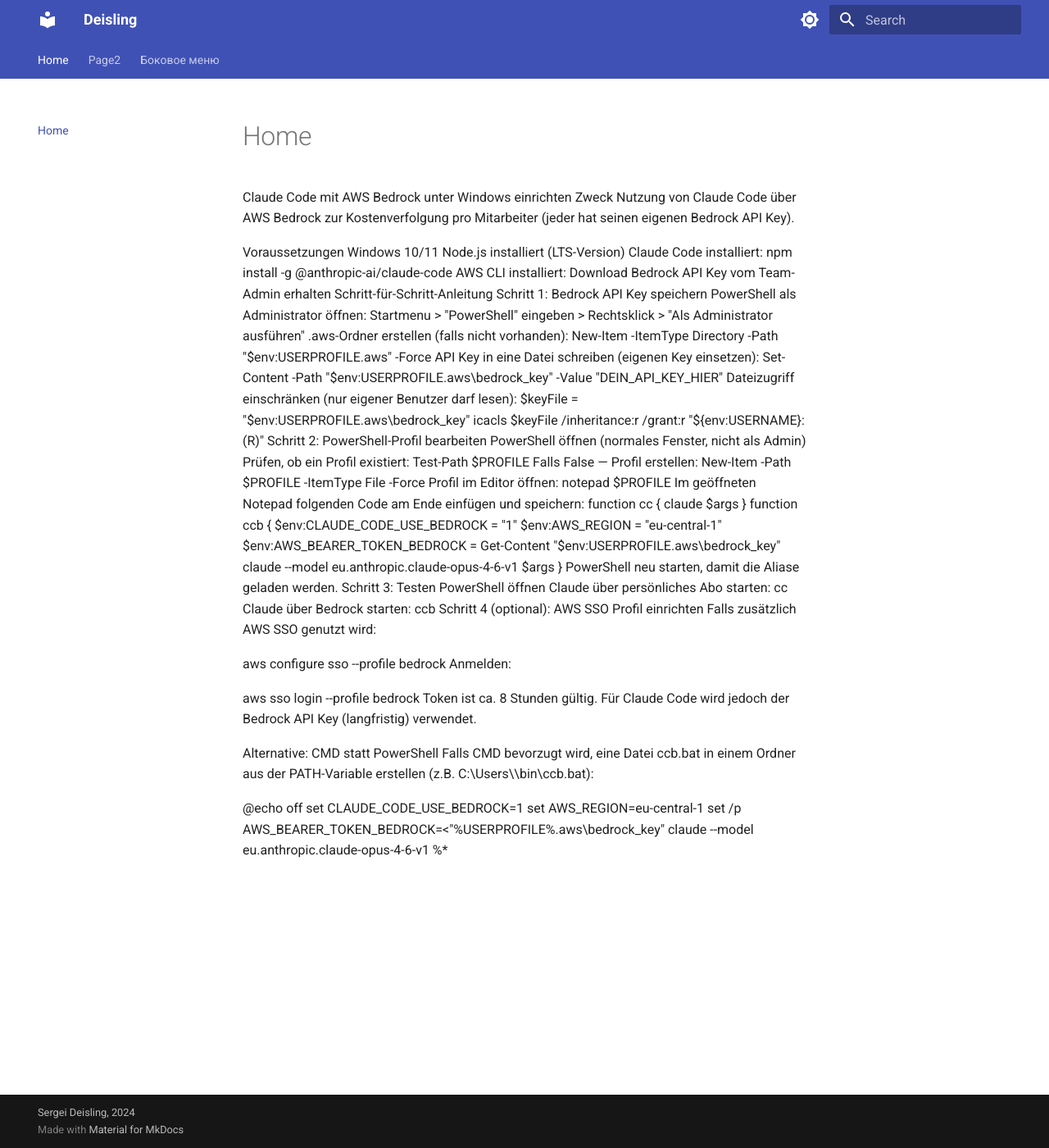
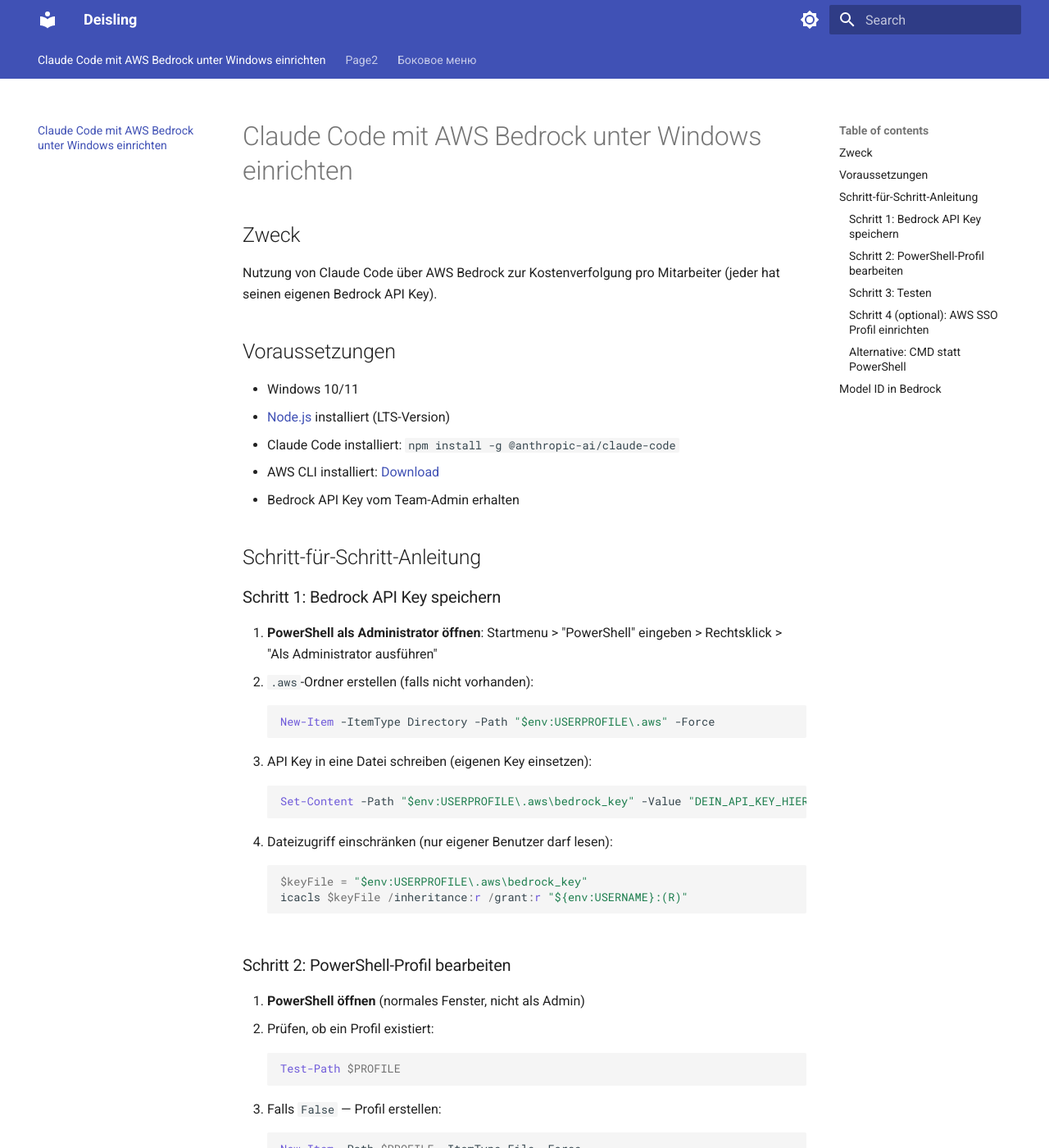
Before and after one commit to Deisling/mcdocs, an MkDocs documentation site: the page built from docs/index.md, in a window 1280 px wide and 1400 px high. Shown: the whole window at 82% size. Built offline with MkDocs 1.6.1 and Material for MkDocs 9.7.7, drawn with Linux system fonts in a browser that asks for light colours; some of the changed lines change nothing that is shown; some of the changed text lies outside the part shown.

Commit message:
Update setup instructions for Claude Code with AWS Bedrock

````diff
--- a/docs/index.md
+++ b/docs/index.md
@@ -1,60 +1,110 @@
-Claude Code mit AWS Bedrock unter Windows einrichten
-Zweck
+---
+date: 2026-03-18
+tags: [claude, aws, bedrock, setup, windows]
+---
+
+# Claude Code mit AWS Bedrock unter Windows einrichten
+
+## Zweck
+
 Nutzung von Claude Code über AWS Bedrock zur Kostenverfolgung pro Mitarbeiter (jeder hat seinen eigenen Bedrock API Key).
 
-Voraussetzungen
-Windows 10/11
-Node.js installiert (LTS-Version)
-Claude Code installiert: npm install -g @anthropic-ai/claude-code
-AWS CLI installiert: Download
-Bedrock API Key vom Team-Admin erhalten
-Schritt-für-Schritt-Anleitung
-Schritt 1: Bedrock API Key speichern
-PowerShell als Administrator öffnen: Startmenu > "PowerShell" eingeben > Rechtsklick > "Als Administrator ausführen"
-.aws-Ordner erstellen (falls nicht vorhanden):
-New-Item -ItemType Directory -Path "$env:USERPROFILE\.aws" -Force
-API Key in eine Datei schreiben (eigenen Key einsetzen):
-Set-Content -Path "$env:USERPROFILE\.aws\bedrock_key" -Value "DEIN_API_KEY_HIER"
-Dateizugriff einschränken (nur eigener Benutzer darf lesen):
-$keyFile = "$env:USERPROFILE\.aws\bedrock_key"
-icacls $keyFile /inheritance:r /grant:r "${env:USERNAME}:(R)"
-Schritt 2: PowerShell-Profil bearbeiten
-PowerShell öffnen (normales Fenster, nicht als Admin)
-Prüfen, ob ein Profil existiert:
-Test-Path $PROFILE
-Falls False — Profil erstellen:
-New-Item -Path $PROFILE -ItemType File -Force
-Profil im Editor öffnen:
-notepad $PROFILE
-Im geöffneten Notepad folgenden Code am Ende einfügen und speichern:
-function cc { claude $args }
-function ccb {
-    $env:CLAUDE_CODE_USE_BEDROCK = "1"
-    $env:AWS_REGION = "eu-central-1"
-    $env:AWS_BEARER_TOKEN_BEDROCK = Get-Content "$env:USERPROFILE\.aws\bedrock_key"
-    claude --model eu.anthropic.claude-opus-4-6-v1 $args
-}
-PowerShell neu starten, damit die Aliase geladen werden.
-Schritt 3: Testen
-PowerShell öffnen
-Claude über persönliches Abo starten:
-cc
-Claude über Bedrock starten:
-ccb
-Schritt 4 (optional): AWS SSO Profil einrichten
+## Voraussetzungen
+
+- Windows 10/11
+- [Node.js](https://nodejs.org/) installiert (LTS-Version)
+- Claude Code installiert: `npm install -g @anthropic-ai/claude-code`
+- AWS CLI installiert: [Download](https://aws.amazon.com/cli/)
+- Bedrock API Key vom Team-Admin erhalten
+
+## Schritt-für-Schritt-Anleitung
+
+### Schritt 1: Bedrock API Key speichern
+
+1. **PowerShell als Administrator öffnen**: Startmenu > "PowerShell" eingeben > Rechtsklick > "Als Administrator ausführen"
+2. `.aws`-Ordner erstellen (falls nicht vorhanden):
+   ```powershell
+   New-Item -ItemType Directory -Path "$env:USERPROFILE\.aws" -Force
+   ```
+3. API Key in eine Datei schreiben (eigenen Key einsetzen):
+   ```powershell
+   Set-Content -Path "$env:USERPROFILE\.aws\bedrock_key" -Value "DEIN_API_KEY_HIER"
+   ```
+4. Dateizugriff einschränken (nur eigener Benutzer darf lesen):
+   ```powershell
+   $keyFile = "$env:USERPROFILE\.aws\bedrock_key"
+   icacls $keyFile /inheritance:r /grant:r "${env:USERNAME}:(R)"
+   ```
+
+### Schritt 2: PowerShell-Profil bearbeiten
+
+1. **PowerShell öffnen** (normales Fenster, nicht als Admin)
+2. Prüfen, ob ein Profil existiert:
+   ```powershell
+   Test-Path $PROFILE
+   ```
+3. Falls `False` — Profil erstellen:
+   ```powershell
+   New-Item -Path $PROFILE -ItemType File -Force
+   ```
+4. Profil im Editor öffnen:
+   ```powershell
+   notepad $PROFILE
+   ```
+5. **Im geöffneten Notepad** folgenden Code am Ende einfügen und speichern:
+   ```powershell
+   function cc { claude $args }
+   function ccb {
+       $env:CLAUDE_CODE_USE_BEDROCK = "1"
+       $env:AWS_REGION = "eu-central-1"
+       $env:AWS_BEARER_TOKEN_BEDROCK = Get-Content "$env:USERPROFILE\.aws\bedrock_key"
+       claude --model eu.anthropic.claude-opus-4-6-v1 $args
+   }
+   ```
+6. **PowerShell neu starten**, damit die Aliase geladen werden.
+
+### Schritt 3: Testen
+
+1. PowerShell öffnen
+2. Claude über persönliches Abo starten:
+   ```powershell
+   cc
+   ```
+3. Claude über Bedrock starten:
+   ```powershell
+   ccb
+   ```
+
+### Schritt 4 (optional): AWS SSO Profil einrichten
+
 Falls zusätzlich AWS SSO genutzt wird:
+```powershell
+aws configure sso --profile bedrock
+```
 
-aws configure sso --profile bedrock
 Anmelden:
+```powershell
+aws sso login --profile bedrock
+```
 
-aws sso login --profile bedrock
 Token ist ca. 8 Stunden gültig. Für Claude Code wird jedoch der Bedrock API Key (langfristig) verwendet.
 
-Alternative: CMD statt PowerShell
-Falls CMD bevorzugt wird, eine Datei ccb.bat in einem Ordner aus der PATH-Variable erstellen (z.B. C:\Users\<Benutzername>\bin\ccb.bat):
+### Alternative: CMD statt PowerShell
 
+Falls CMD bevorzugt wird, eine Datei `ccb.bat` in einem Ordner aus der PATH-Variable erstellen (z.B. `C:\Users\<Benutzername>\bin\ccb.bat`):
+```bat
 @echo off
 set CLAUDE_CODE_USE_BEDROCK=1
 set AWS_REGION=eu-central-1
 set /p AWS_BEARER_TOKEN_BEDROCK=<"%USERPROFILE%\.aws\bedrock_key"
 claude --model eu.anthropic.claude-opus-4-6-v1 %*
+```
+
+## Model ID in Bedrock
+
+| Modell | Model ID |
+|--------|----------|
+| Opus 4.6 | `anthropic.claude-opus-4-6-v1` |
+| Sonnet 4.6 | `anthropic.claude-sonnet-4-6` |
+
+Für Cross-Region-Inference wird ein Regionspräfix hinzugefügt: `eu.anthropic.claude-opus-4-6-v1`
````
